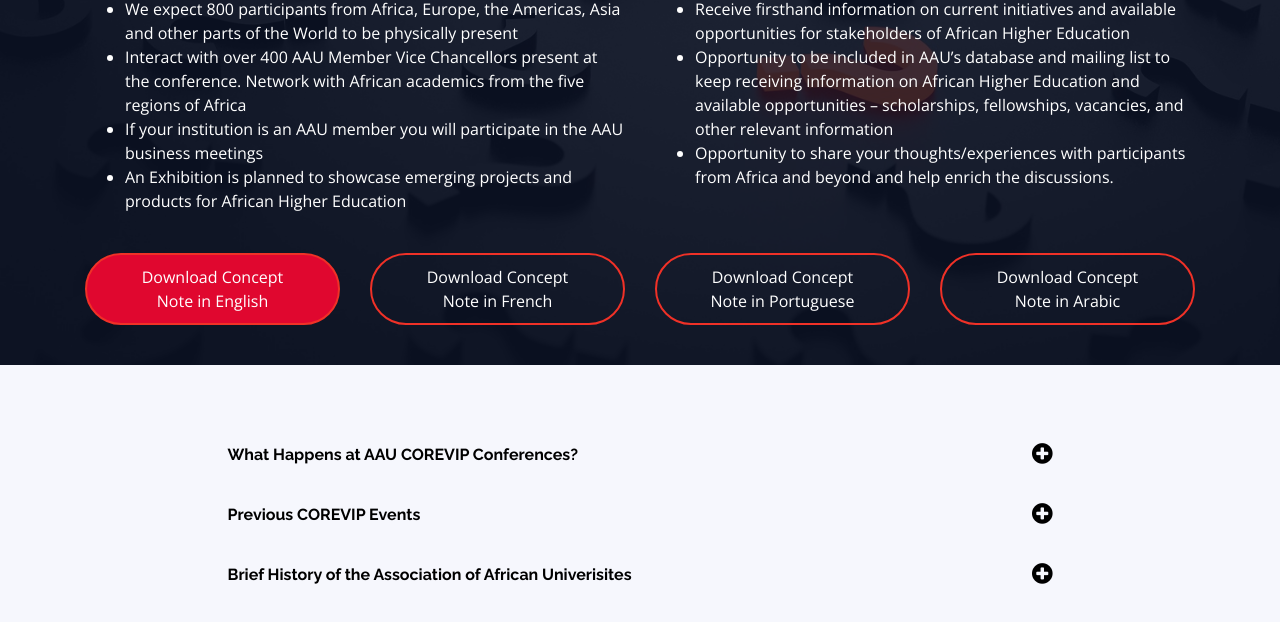
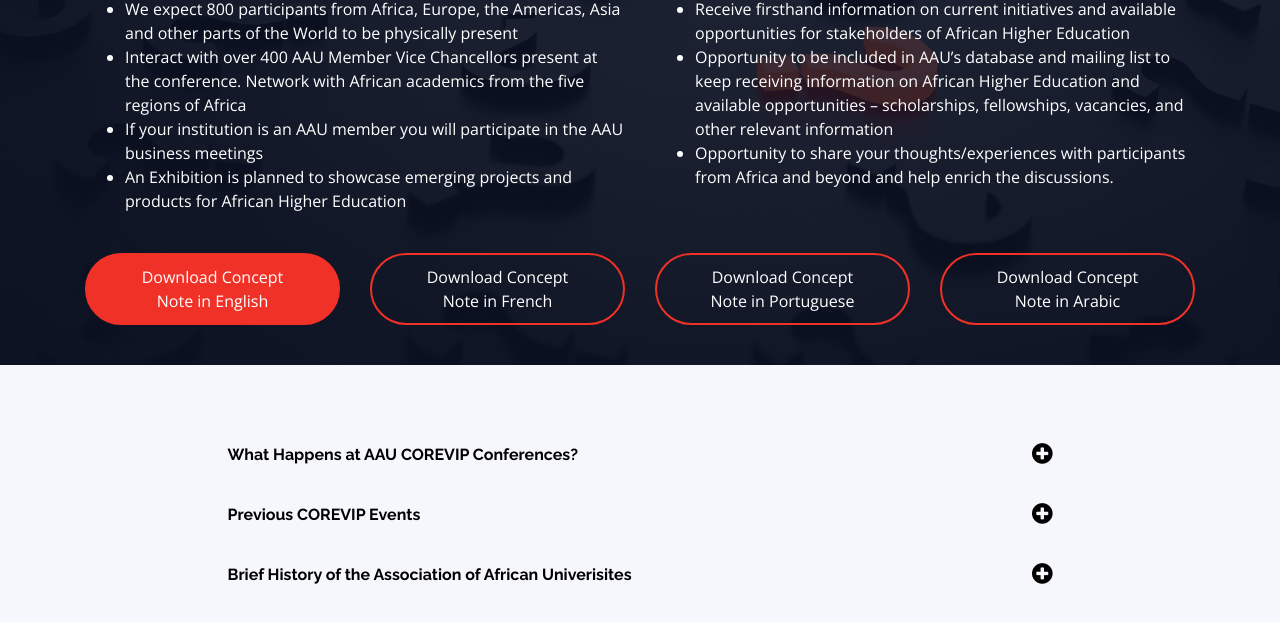
Before and after one commit to frankasefuah/corevip, a plain HTML site: page index.html in a window 1280 px wide. In both pictures the pointer is over the button "Download Concept Note in English". Shown: the part 1333-1955 px from the top of the page. Drawn offline with nearby package versions, Linux system fonts and the light colour scheme.

```diff
--- a/css/style.css
+++ b/css/style.css
@@ -1529,7 +1529,7 @@ body.mobile-nav-active #mobile-nav-toggle {
 }
 
 .btn-f:hover {
-  background: #e0072f;
+  background: #f03127;
 }
 
 .btn-f>a {
```
